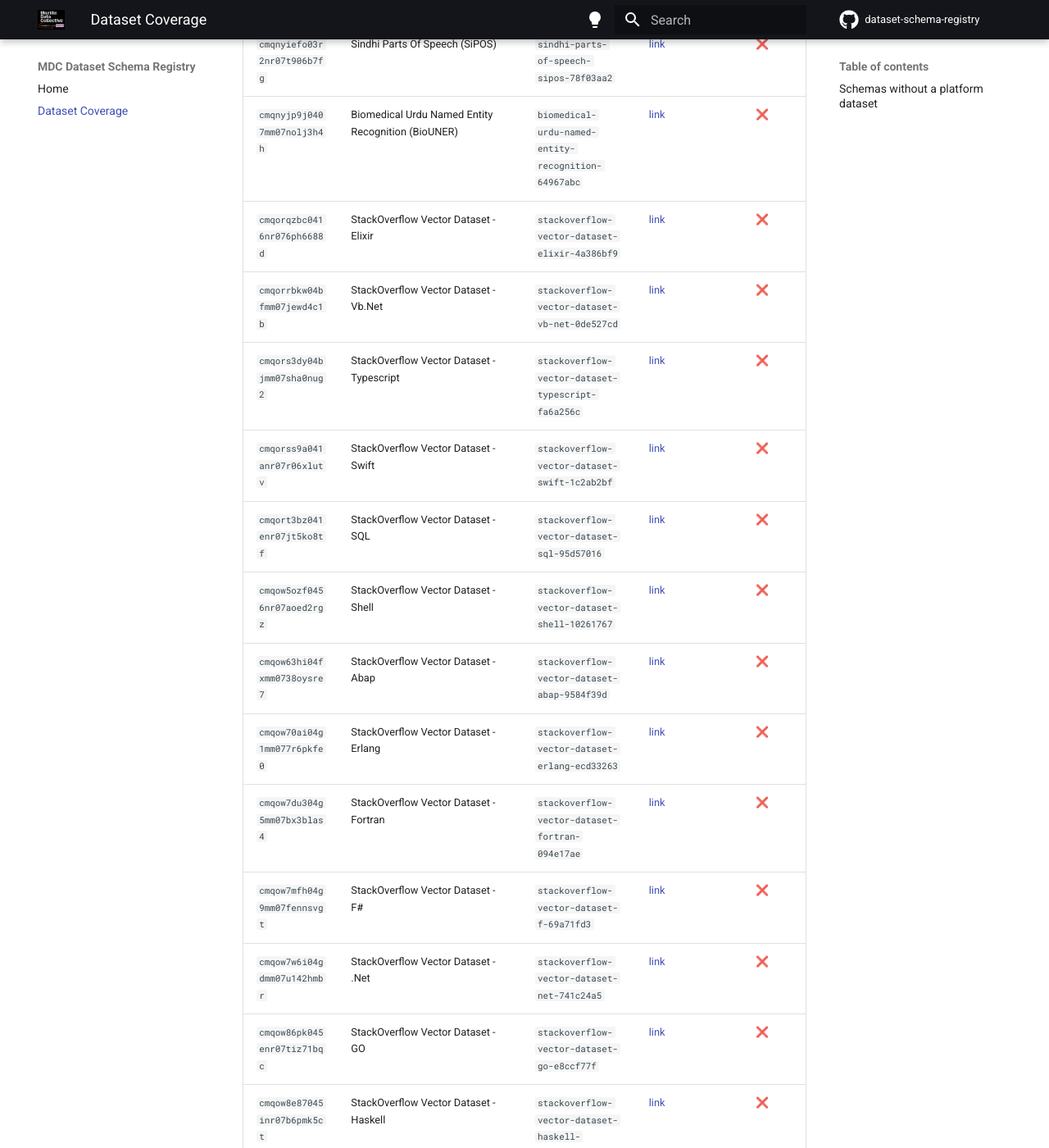
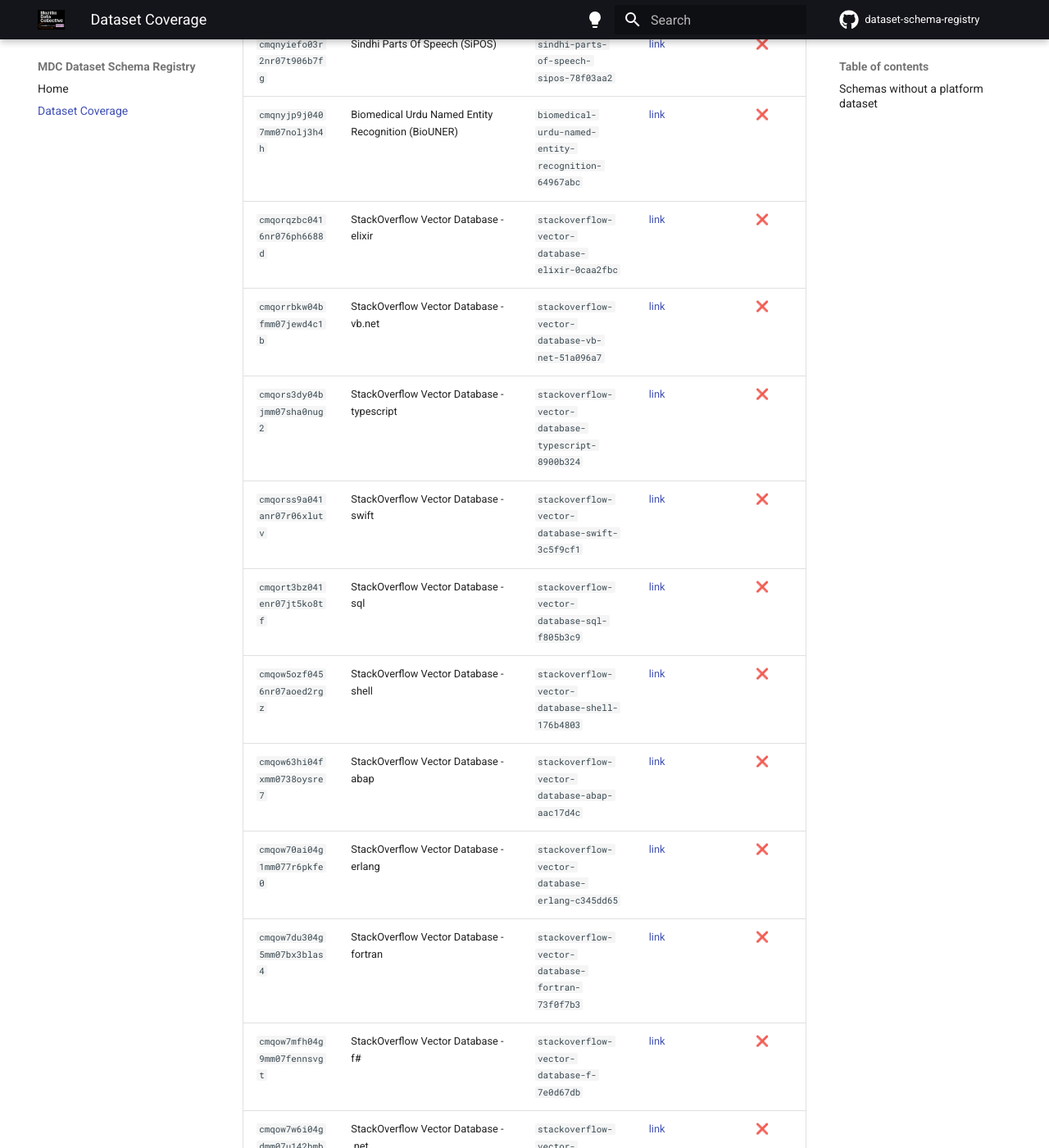
Before and after one commit to Mozilla-Data-Collective/dataset-schema-registry, an MkDocs documentation site: the page built from docs/dataset-coverage.md, in a window 1280 px wide and 1400 px high, scrolled down 45810 px. Shown: the whole window at 82% size. Built offline with MkDocs 1.6.1 and Material for MkDocs 9.7.7, drawn with Linux system fonts in a browser that asks for light colours; comment, search, counter and statistics services are not loaded; some of the changed text lies outside the part shown.

Commit message:
chore: update registry index and dataset coverage [skip ci]

```diff
--- a/docs/dataset-coverage.md
+++ b/docs/dataset-coverage.md
@@ -477,35 +477,35 @@ data programmatically.
 | `cmqnyh34j03qynr07nhstiajm` | Sindhi Figurative Language Dataset (SiNFluD) | `sindhi-figurative-language-dataset-sinfl-07c2498f` | [link](https://mozilladatacollective.com/datasets/cmqnyh34j03qynr07nhstiajm) | ❌ |
 | `cmqnyiefo03r2nr07t906b7fg` | Sindhi Parts Of Speech (SiPOS) | `sindhi-parts-of-speech-sipos-78f03aa2` | [link](https://mozilladatacollective.com/datasets/cmqnyiefo03r2nr07t906b7fg) | ❌ |
 | `cmqnyjp9j0407mm07nolj3h4h` | Biomedical Urdu Named Entity Recognition (BioUNER) | `biomedical-urdu-named-entity-recognition-64967abc` | [link](https://mozilladatacollective.com/datasets/cmqnyjp9j0407mm07nolj3h4h) | ❌ |
-| `cmqorqzbc0416nr076ph6688d` | StackOverflow Vector Dataset - Elixir | `stackoverflow-vector-dataset-elixir-4a386bf9` | [link](https://mozilladatacollective.com/datasets/cmqorqzbc0416nr076ph6688d) | ❌ |
-| `cmqorrbkw04bfmm07jewd4c1b` | StackOverflow Vector Dataset - Vb.Net | `stackoverflow-vector-dataset-vb-net-0de527cd` | [link](https://mozilladatacollective.com/datasets/cmqorrbkw04bfmm07jewd4c1b) | ❌ |
-| `cmqors3dy04bjmm07sha0nug2` | StackOverflow Vector Dataset - Typescript | `stackoverflow-vector-dataset-typescript-fa6a256c` | [link](https://mozilladatacollective.com/datasets/cmqors3dy04bjmm07sha0nug2) | ❌ |
-| `cmqorss9a041anr07r06xlutv` | StackOverflow Vector Dataset - Swift | `stackoverflow-vector-dataset-swift-1c2ab2bf` | [link](https://mozilladatacollective.com/datasets/cmqorss9a041anr07r06xlutv) | ❌ |
-| `cmqort3bz041enr07jt5ko8tf` | StackOverflow Vector Dataset - SQL | `stackoverflow-vector-dataset-sql-95d57016` | [link](https://mozilladatacollective.com/datasets/cmqort3bz041enr07jt5ko8tf) | ❌ |
-| `cmqow5ozf0456nr07aoed2rgz` | StackOverflow Vector Dataset - Shell | `stackoverflow-vector-dataset-shell-10261767` | [link](https://mozilladatacollective.com/datasets/cmqow5ozf0456nr07aoed2rgz) | ❌ |
-| `cmqow63hi04fxmm0738oysre7` | StackOverflow Vector Dataset - Abap | `stackoverflow-vector-dataset-abap-9584f39d` | [link](https://mozilladatacollective.com/datasets/cmqow63hi04fxmm0738oysre7) | ❌ |
-| `cmqow70ai04g1mm077r6pkfe0` | StackOverflow Vector Dataset - Erlang | `stackoverflow-vector-dataset-erlang-ecd33263` | [link](https://mozilladatacollective.com/datasets/cmqow70ai04g1mm077r6pkfe0) | ❌ |
-| `cmqow7du304g5mm07bx3blas4` | StackOverflow Vector Dataset - Fortran | `stackoverflow-vector-dataset-fortran-094e17ae` | [link](https://mozilladatacollective.com/datasets/cmqow7du304g5mm07bx3blas4) | ❌ |
-| `cmqow7mfh04g9mm07fennsvgt` | StackOverflow Vector Dataset - F# | `stackoverflow-vector-dataset-f-69a71fd3` | [link](https://mozilladatacollective.com/datasets/cmqow7mfh04g9mm07fennsvgt) | ❌ |
-| `cmqow7w6i04gdmm07u142hmbr` | StackOverflow Vector Dataset - .Net | `stackoverflow-vector-dataset-net-741c24a5` | [link](https://mozilladatacollective.com/datasets/cmqow7w6i04gdmm07u142hmbr) | ❌ |
-| `cmqow86pk045enr07tiz71bqc` | StackOverflow Vector Dataset - GO | `stackoverflow-vector-dataset-go-e8ccf77f` | [link](https://mozilladatacollective.com/datasets/cmqow86pk045enr07tiz71bqc) | ❌ |
-| `cmqow8e87045inr07b6pmk5ct` | StackOverflow Vector Dataset - Haskell | `stackoverflow-vector-dataset-haskell-6547af7a` | [link](https://mozilladatacollective.com/datasets/cmqow8e87045inr07b6pmk5ct) | ❌ |
-| `cmqow8lrd045mnr07cuzqet8x` | StackOverflow Vector Dataset - Html | `stackoverflow-vector-dataset-html-bc291c4d` | [link](https://mozilladatacollective.com/datasets/cmqow8lrd045mnr07cuzqet8x) | ❌ |
-| `cmqow8u0q045qnr07lfv6w12m` | StackOverflow Vector Dataset - Javascript | `stackoverflow-vector-dataset-javascript-f509a66b` | [link](https://mozilladatacollective.com/datasets/cmqow8u0q045qnr07lfv6w12m) | ❌ |
-| `cmqow92ft045unr07xwtjbmv7` | StackOverflow Vector Dataset - Julia | `stackoverflow-vector-dataset-julia-ec23030a` | [link](https://mozilladatacollective.com/datasets/cmqow92ft045unr07xwtjbmv7) | ❌ |
-| `cmqow9ckh04gjmm07oxedr358` | StackOverflow Vector Dataset - Kotlin | `stackoverflow-vector-dataset-kotlin-3b14c5b5` | [link](https://mozilladatacollective.com/datasets/cmqow9ckh04gjmm07oxedr358) | ❌ |
-| `cmqowa5rz04gnmm078l3hr2by` | StackOverflow Vector Dataset - Lisp | `stackoverflow-vector-dataset-lisp-b67c87bb` | [link](https://mozilladatacollective.com/datasets/cmqowa5rz04gnmm078l3hr2by) | ❌ |
-| `cmqowaied04grmm07l7ozbrmo` | StackOverflow Vector Dataset - LUA | `stackoverflow-vector-dataset-lua-91962f9d` | [link](https://mozilladatacollective.com/datasets/cmqowaied04grmm07l7ozbrmo) | ❌ |
-| `cmqox0usf046anr07fykkjdtm` | StackOverflow Vector Dataset - Objective-C | `stackoverflow-vector-dataset-objective-c-03b158b4` | [link](https://mozilladatacollective.com/datasets/cmqox0usf046anr07fykkjdtm) | ❌ |
-| `cmqox12j904h5mm07wldoslw8` | StackOverflow Vector Dataset - Matlab | `stackoverflow-vector-dataset-matlab-3d53b9c1` | [link](https://mozilladatacollective.com/datasets/cmqox12j904h5mm07wldoslw8) | ❌ |
-| `cmqox1aeq046enr07b53hg6gm` | StackOverflow Vector Dataset - Perl | `stackoverflow-vector-dataset-perl-a6fe16e9` | [link](https://mozilladatacollective.com/datasets/cmqox1aeq046enr07b53hg6gm) | ❌ |
-| `cmqoxdl3h04htmm07ykko1b14` | StackOverflow Vector Dataset - Scala | `stackoverflow-vector-dataset-scala-2c4ba66e` | [link](https://mozilladatacollective.com/datasets/cmqoxdl3h04htmm07ykko1b14) | ❌ |
-| `cmqoxdu6p046wnr07coxxm2az` | StackOverflow Vector Dataset - PHP | `stackoverflow-vector-dataset-php-e2acb5f2` | [link](https://mozilladatacollective.com/datasets/cmqoxdu6p046wnr07coxxm2az) | ❌ |
-| `cmqoxe60x04i1mm07n42p8u9g` | StackOverflow Vector Dataset - Rust | `stackoverflow-vector-dataset-rust-7b204afe` | [link](https://mozilladatacollective.com/datasets/cmqoxe60x04i1mm07n42p8u9g) | ❌ |
-| `cmqoxees004i5mm07ldikrbx8` | StackOverflow Vector Dataset - R | `stackoverflow-vector-dataset-r-9007e598` | [link](https://mozilladatacollective.com/datasets/cmqoxees004i5mm07ldikrbx8) | ❌ |
-| `cmqoxeo1304i9mm0786tci05c` | StackOverflow Vector Dataset - Ruby | `stackoverflow-vector-dataset-ruby-c914b445` | [link](https://mozilladatacollective.com/datasets/cmqoxeo1304i9mm0786tci05c) | ❌ |
-| `cmqoxh2ej0470nr07fd8ndmnu` | StackOverflow Vector Dataset - Python | `stackoverflow-vector-dataset-python-d4e9e70e` | [link](https://mozilladatacollective.com/datasets/cmqoxh2ej0470nr07fd8ndmnu) | ❌ |
-| `cmqoxhgnj04ilmm07zo4l05g4` | StackOverflow Vector Dataset - Prolog | `stackoverflow-vector-dataset-prolog-8160bb5f` | [link](https://mozilladatacollective.com/datasets/cmqoxhgnj04ilmm07zo4l05g4) | ❌ |
+| `cmqorqzbc0416nr076ph6688d` | StackOverflow Vector Database - elixir | `stackoverflow-vector-database-elixir-0caa2fbc` | [link](https://mozilladatacollective.com/datasets/cmqorqzbc0416nr076ph6688d) | ❌ |
+| `cmqorrbkw04bfmm07jewd4c1b` | StackOverflow Vector Database - vb.net | `stackoverflow-vector-database-vb-net-51a096a7` | [link](https://mozilladatacollective.com/datasets/cmqorrbkw04bfmm07jewd4c1b) | ❌ |
+| `cmqors3dy04bjmm07sha0nug2` | StackOverflow Vector Database - typescript | `stackoverflow-vector-database-typescript-8900b324` | [link](https://mozilladatacollective.com/datasets/cmqors3dy04bjmm07sha0nug2) | ❌ |
+| `cmqorss9a041anr07r06xlutv` | StackOverflow Vector Database - swift | `stackoverflow-vector-database-swift-3c5f9cf1` | [link](https://mozilladatacollective.com/datasets/cmqorss9a041anr07r06xlutv) | ❌ |
+| `cmqort3bz041enr07jt5ko8tf` | StackOverflow Vector Database - sql | `stackoverflow-vector-database-sql-f805b3c9` | [link](https://mozilladatacollective.com/datasets/cmqort3bz041enr07jt5ko8tf) | ❌ |
+| `cmqow5ozf0456nr07aoed2rgz` | StackOverflow Vector Database - shell | `stackoverflow-vector-database-shell-176b4803` | [link](https://mozilladatacollective.com/datasets/cmqow5ozf0456nr07aoed2rgz) | ❌ |
+| `cmqow63hi04fxmm0738oysre7` | StackOverflow Vector Database - abap | `stackoverflow-vector-database-abap-aac17d4c` | [link](https://mozilladatacollective.com/datasets/cmqow63hi04fxmm0738oysre7) | ❌ |
+| `cmqow70ai04g1mm077r6pkfe0` | StackOverflow Vector Database - erlang | `stackoverflow-vector-database-erlang-c345dd65` | [link](https://mozilladatacollective.com/datasets/cmqow70ai04g1mm077r6pkfe0) | ❌ |
+| `cmqow7du304g5mm07bx3blas4` | StackOverflow Vector Database - fortran | `stackoverflow-vector-database-fortran-73f0f7b3` | [link](https://mozilladatacollective.com/datasets/cmqow7du304g5mm07bx3blas4) | ❌ |
+| `cmqow7mfh04g9mm07fennsvgt` | StackOverflow Vector Database - f# | `stackoverflow-vector-database-f-7e0d67db` | [link](https://mozilladatacollective.com/datasets/cmqow7mfh04g9mm07fennsvgt) | ❌ |
+| `cmqow7w6i04gdmm07u142hmbr` | StackOverflow Vector Database - .net | `stackoverflow-vector-database-net-642973d0` | [link](https://mozilladatacollective.com/datasets/cmqow7w6i04gdmm07u142hmbr) | ❌ |
+| `cmqow86pk045enr07tiz71bqc` | StackOverflow Vector Database - go | `stackoverflow-vector-database-go-8b0eccea` | [link](https://mozilladatacollective.com/datasets/cmqow86pk045enr07tiz71bqc) | ❌ |
+| `cmqow8e87045inr07b6pmk5ct` | StackOverflow Vector Database - haskell | `stackoverflow-vector-database-haskell-ac5e3c9b` | [link](https://mozilladatacollective.com/datasets/cmqow8e87045inr07b6pmk5ct) | ❌ |
+| `cmqow8lrd045mnr07cuzqet8x` | StackOverflow Vector Database - html | `stackoverflow-vector-database-html-a4d10e06` | [link](https://mozilladatacollective.com/datasets/cmqow8lrd045mnr07cuzqet8x) | ❌ |
+| `cmqow8u0q045qnr07lfv6w12m` | StackOverflow Vector Database - javascript | `stackoverflow-vector-database-javascript-20182dd0` | [link](https://mozilladatacollective.com/datasets/cmqow8u0q045qnr07lfv6w12m) | ❌ |
+| `cmqow92ft045unr07xwtjbmv7` | StackOverflow Vector Database - julia | `stackoverflow-vector-database-julia-f2c7e012` | [link](https://mozilladatacollective.com/datasets/cmqow92ft045unr07xwtjbmv7) | ❌ |
+| `cmqow9ckh04gjmm07oxedr358` | StackOverflow Vector Database - kotlin | `stackoverflow-vector-database-kotlin-b80d11d0` | [link](https://mozilladatacollective.com/datasets/cmqow9ckh04gjmm07oxedr358) | ❌ |
+| `cmqowa5rz04gnmm078l3hr2by` | StackOverflow Vector Database - lisp | `stackoverflow-vector-database-lisp-7f71d4bb` | [link](https://mozilladatacollective.com/datasets/cmqowa5rz04gnmm078l3hr2by) | ❌ |
+| `cmqowaied04grmm07l7ozbrmo` | StackOverflow Vector Database - lua | `stackoverflow-vector-database-lua-0b3241c1` | [link](https://mozilladatacollective.com/datasets/cmqowaied04grmm07l7ozbrmo) | ❌ |
+| `cmqox0usf046anr07fykkjdtm` | StackOverflow Vector Database - objective-c | `stackoverflow-vector-database-objective-3efab4f3` | [link](https://mozilladatacollective.com/datasets/cmqox0usf046anr07fykkjdtm) | ❌ |
+| `cmqox12j904h5mm07wldoslw8` | StackOverflow Vector Database - matlab | `stackoverflow-vector-database-matlab-31907498` | [link](https://mozilladatacollective.com/datasets/cmqox12j904h5mm07wldoslw8) | ❌ |
+| `cmqox1aeq046enr07b53hg6gm` | StackOverflow Vector Database - perl | `stackoverflow-vector-database-perl-ead834ae` | [link](https://mozilladatacollective.com/datasets/cmqox1aeq046enr07b53hg6gm) | ❌ |
+| `cmqoxdl3h04htmm07ykko1b14` | StackOverflow Vector Database - scala | `stackoverflow-vector-database-scala-20c7ed8a` | [link](https://mozilladatacollective.com/datasets/cmqoxdl3h04htmm07ykko1b14) | ❌ |
+| `cmqoxdu6p046wnr07coxxm2az` | StackOverflow Vector Database - php | `stackoverflow-vector-database-php-61e19fd1` | [link](https://mozilladatacollective.com/datasets/cmqoxdu6p046wnr07coxxm2az) | ❌ |
+| `cmqoxe60x04i1mm07n42p8u9g` | StackOverflow Vector Database - rust | `stackoverflow-vector-database-rust-761b100f` | [link](https://mozilladatacollective.com/datasets/cmqoxe60x04i1mm07n42p8u9g) | ❌ |
+| `cmqoxees004i5mm07ldikrbx8` | StackOverflow Vector Database - r | `stackoverflow-vector-database-r-99b8f0df` | [link](https://mozilladatacollective.com/datasets/cmqoxees004i5mm07ldikrbx8) | ❌ |
+| `cmqoxeo1304i9mm0786tci05c` | StackOverflow Vector Database - ruby | `stackoverflow-vector-database-ruby-7f4f28f8` | [link](https://mozilladatacollective.com/datasets/cmqoxeo1304i9mm0786tci05c) | ❌ |
+| `cmqoxh2ej0470nr07fd8ndmnu` | StackOverflow Vector Database - python | `stackoverflow-vector-database-python-8f27f6fc` | [link](https://mozilladatacollective.com/datasets/cmqoxh2ej0470nr07fd8ndmnu) | ❌ |
+| `cmqoxhgnj04ilmm07zo4l05g4` | StackOverflow Vector Database - prolog | `stackoverflow-vector-database-prolog-6f1af4cc` | [link](https://mozilladatacollective.com/datasets/cmqoxhgnj04ilmm07zo4l05g4) | ❌ |
 | `cmqoxho3d0474nr073c9xzind` | StackOverflow Vector Dataset - Powershell | `stackoverflow-vector-dataset-powershell-7a3afb48` | [link](https://mozilladatacollective.com/datasets/cmqoxho3d0474nr073c9xzind) | ❌ |
 | `cmqqcarob05pymm07c3u3jhoj` | AIRI AI4TALK Evenki-Russian Translation | `airi-ai4talk-evenki-russian-translation-92317432` | [link](https://mozilladatacollective.com/datasets/cmqqcarob05pymm07c3u3jhoj) | ❌ |
 | `cmqqsong506h9mm07z7cgqxvh` | StackOverflow Vector Dataset - Java | `stackoverflow-vector-dataset-java-2c8229ea` | [link](https://mozilladatacollective.com/datasets/cmqqsong506h9mm07z7cgqxvh) | ❌ |
@@ -515,7 +515,7 @@ data programmatically.
 | `cmqqtaa79064rnr07l6t8c0w9` | StackOverflow Vector Dataset - Cobol | `stackoverflow-vector-dataset-cobol-4a33b06d` | [link](https://mozilladatacollective.com/datasets/cmqqtaa79064rnr07l6t8c0w9) | ❌ |
 | `cmqqtami6064vnr07umepdmsq` | StackOverflow Vector Dataset - C++ | `stackoverflow-vector-dataset-c-d3cda664` | [link](https://mozilladatacollective.com/datasets/cmqqtami6064vnr07umepdmsq) | ❌ |
 | `cmqqtaums064znr07pyj776r3` | StackOverflow Vector Dataset - C | `stackoverflow-vector-dataset-c-b279001a` | [link](https://mozilladatacollective.com/datasets/cmqqtaums064znr07pyj776r3) | ❌ |
-| `cmqqtbdf306irmm07ngpfy4pw` | StackOverflow Vector Dataset - Assembly | `stackoverflow-vector-dataset-assembly-d4065ac2` | [link](https://mozilladatacollective.com/datasets/cmqqtbdf306irmm07ngpfy4pw) | ❌ |
+| `cmqqtbdf306irmm07ngpfy4pw` | StackOverflow Vector Database - assembly | `stackoverflow-vector-database-assembly-ff52b8cb` | [link](https://mozilladatacollective.com/datasets/cmqqtbdf306irmm07ngpfy4pw) | ❌ |
 | `cmqqtblr70657nr074im9aheh` | StackOverflow Vector Dataset - Bash | `stackoverflow-vector-dataset-bash-ad146072` | [link](https://mozilladatacollective.com/datasets/cmqqtblr70657nr074im9aheh) | ❌ |
 | `cmqs1irj8075snr07i69uvzo3` | Tequila Zongolica Nahuatl Transcriptions | `tequila-zongolica-nahuatl-transcriptions-153a9acf` | [link](https://mozilladatacollective.com/datasets/cmqs1irj8075snr07i69uvzo3) | ❌ |
 | `cmqt5v7bp0886mm07qd5mdxta` | RAPNIC - Catalan Impaired Speech (Example Set) | `rapnic-catalan-impaired-speech-example-s-8b8ddf8b` | [link](https://mozilladatacollective.com/datasets/cmqt5v7bp0886mm07qd5mdxta) | ❌ |
```
Also changed, not shown: other parts of docs/dataset-coverage.md (+2 -2 lines), 1 other file.
